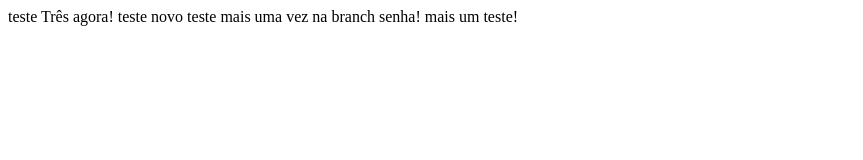
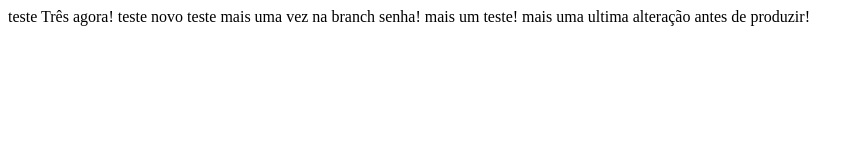
Before and after one commit to MuriloHReis/projetogit, a plain HTML site: page index.html in a window 1280 px wide. Shown: the whole page, without its empty margins (0-863 px from the left). Drawn offline with Linux system fonts and the light colour scheme.

Commit message:
ultima mudança

```diff
--- a/index.html
+++ b/index.html
@@ -4,4 +4,5 @@
     teste mais uma vez
     na branch senha!
     mais um teste!
+    mais uma ultima alteração antes de produzir!
 </html>
```
